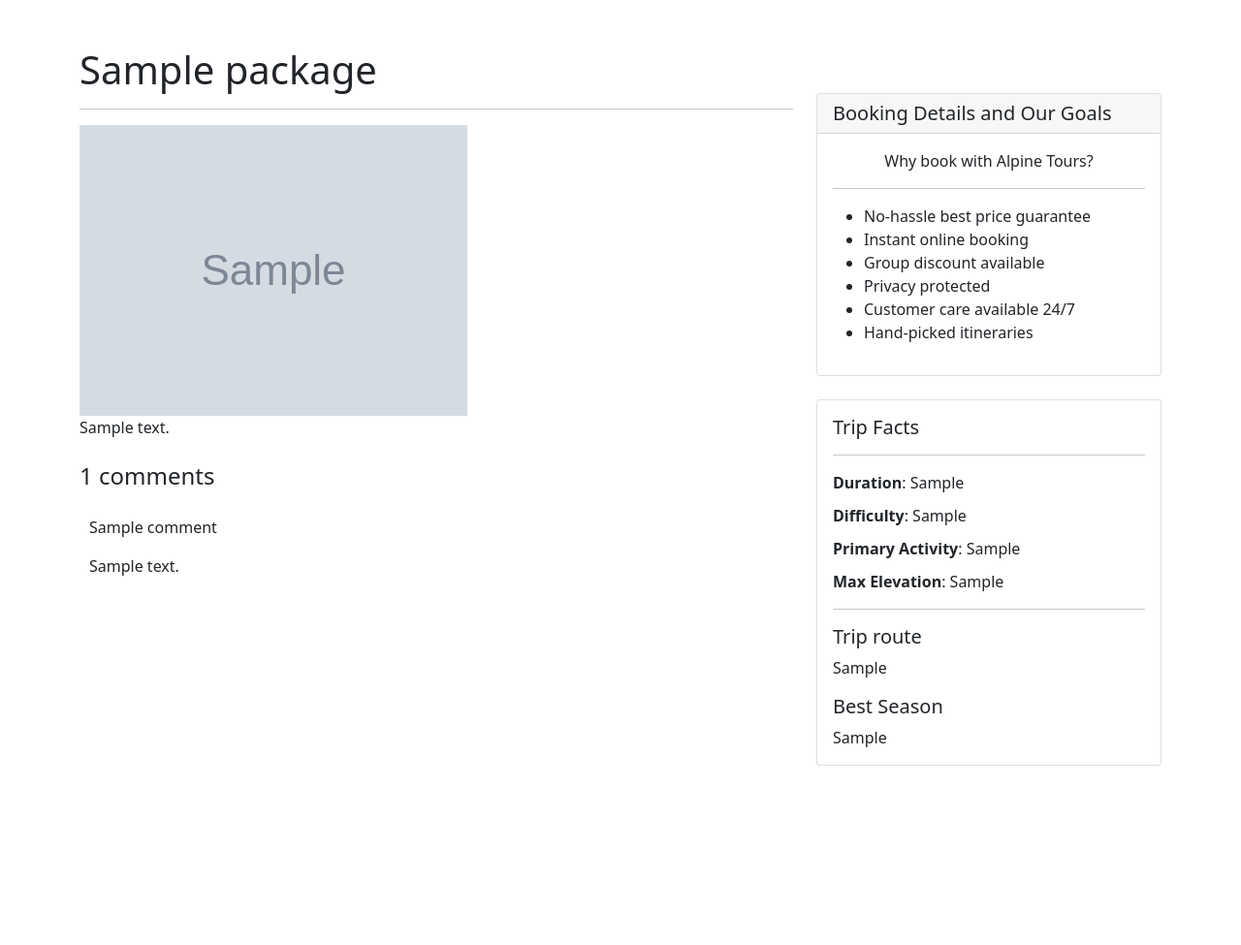
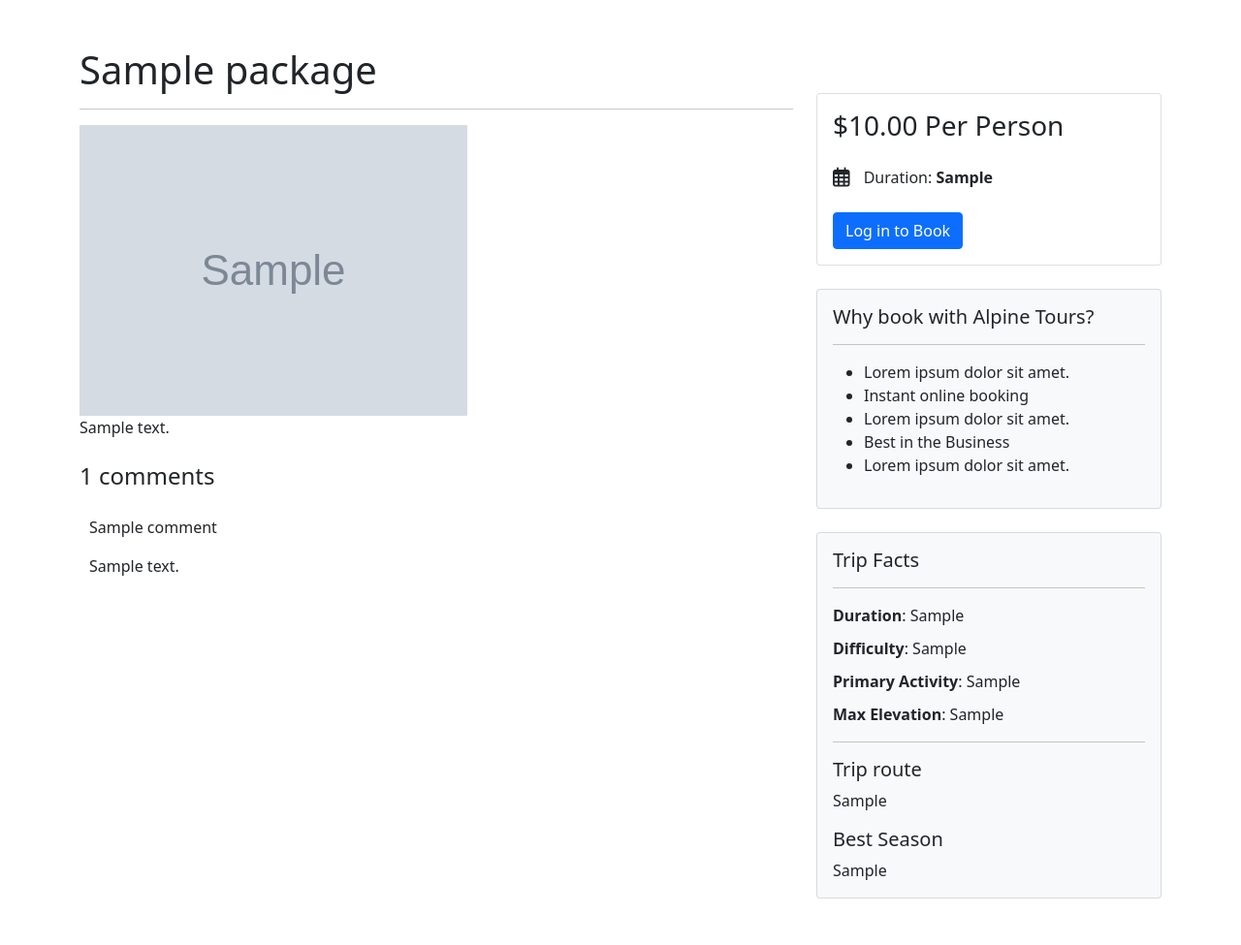
Before and after one commit to sherchansachin/alpine-tours, a Django app: a page that uses main/templates/main/package_info.html in a window 1280 px wide. Shown: the part 400-1375 px from the top of the page at 97% size. Before the commit the page ends 1190 px from the top, so only its background shows below. Run offline with Django 3.2, Linux system fonts and the light colour scheme; tables that the repository leaves empty hold one stand-in row (values such as "Sample post"); grey boxes marked "Sample" are stand-in pictures; some libraries are stand-ins or nearby versions.

Commit message:
updated package related templates

```diff
--- a/main/templates/main/package_info.html
+++ b/main/templates/main/package_info.html
@@ -7,8 +7,7 @@
 <section id="package-detail">
   <div class="packageD-container">
       <h1 class="mb-3">Package Details</h1>
-      <!-- breadcrumbs here -->
-    </div>
+  </div>
 </section>
 
 
@@ -39,22 +38,33 @@
 
 
         <div class="col-lg-4 py-5">
+
           <div class="card mt-5">
-            <h5 class="card-header">Booking Details and Our Goals</h5>
+            <div class="card-body">
+              <h3 class="card-title">${{info.price}} Per Person</h3>
+              <p class="mt-4"><i style="padding-right:10px;" class="far fa-calendar-alt fa-lg"></i> Duration: <strong>{{ info.days}}</strong>  </p>
+              {% if user.is_authenticated %}
+              <a href="{% url 'booking'%}" class="btn btn-primary mt-2 req">Book Now</a>
+              {% else %}
+              <a href="{% url 'login'%}" class="btn btn-primary mt-2 req">Log in to Book</a>
+              {% endif %}
+            </div>
+        </div>
+
+          <div class="card bg-light mt-4">
               <div class="card-body">
-                <p class="text-center">Why book with Alpine Tours?</p><hr>
+                <h5 class="card-title">Why book with Alpine Tours?</h5><hr>
                 <ul>
-                    <li>No-hassle best price guarantee</li>
+                    <li>Lorem ipsum dolor sit amet.</li>
                     <li>Instant online booking</li>
-                    <li>Group discount available</li>
-                    <li>Privacy protected</li>
-                    <li>Customer care available 24/7</li>
-                    <li>Hand-picked itineraries</li>
+                    <li>Lorem ipsum dolor sit amet.</li>
+                    <li>Best in the Business</li>
+                    <li>Lorem ipsum dolor sit amet.</li>
                 </ul>
               </div>
           </div>
 
-          <div class="card mt-4">
+          <div class="card bg-light mt-4">
               <div class="card-body">
                 <h5 class="card-title">Trip Facts</h5><hr>
                 <div class="trip-facts">
@@ -75,6 +85,8 @@
         </div>
     </div>
 </div>
+
+
 
 
 <!-- booking/ enquiry template here -->
--- a/main/templates/main/packages.html
+++ b/main/templates/main/packages.html
@@ -17,7 +17,7 @@
           <h2 class="info">Tour Packages</h2>
         </div>
         </div>
-      <div class="col-md-12 col-lg-3 mt-5">
+      <div class="col-md-12 col-lg-3 mt-4">
         <nav aria-label="breadcrumb">
           <ol class="breadcrumb">
             <li class="breadcrumb-item"><a href="{% url 'index' %}">Home</a></li>
--- a/main/templates/main/reqform.html
+++ b/main/templates/main/reqform.html
@@ -29,6 +29,7 @@
         <div class="col-md-6">
                     <form method ="POST">
                         {% csrf_token %}
+                        {% include 'messages.html'%}
                         {{ form | crispy }}
                         <button type="submit" class="btn btn-primary">Book now</button>
                     </form>
```
